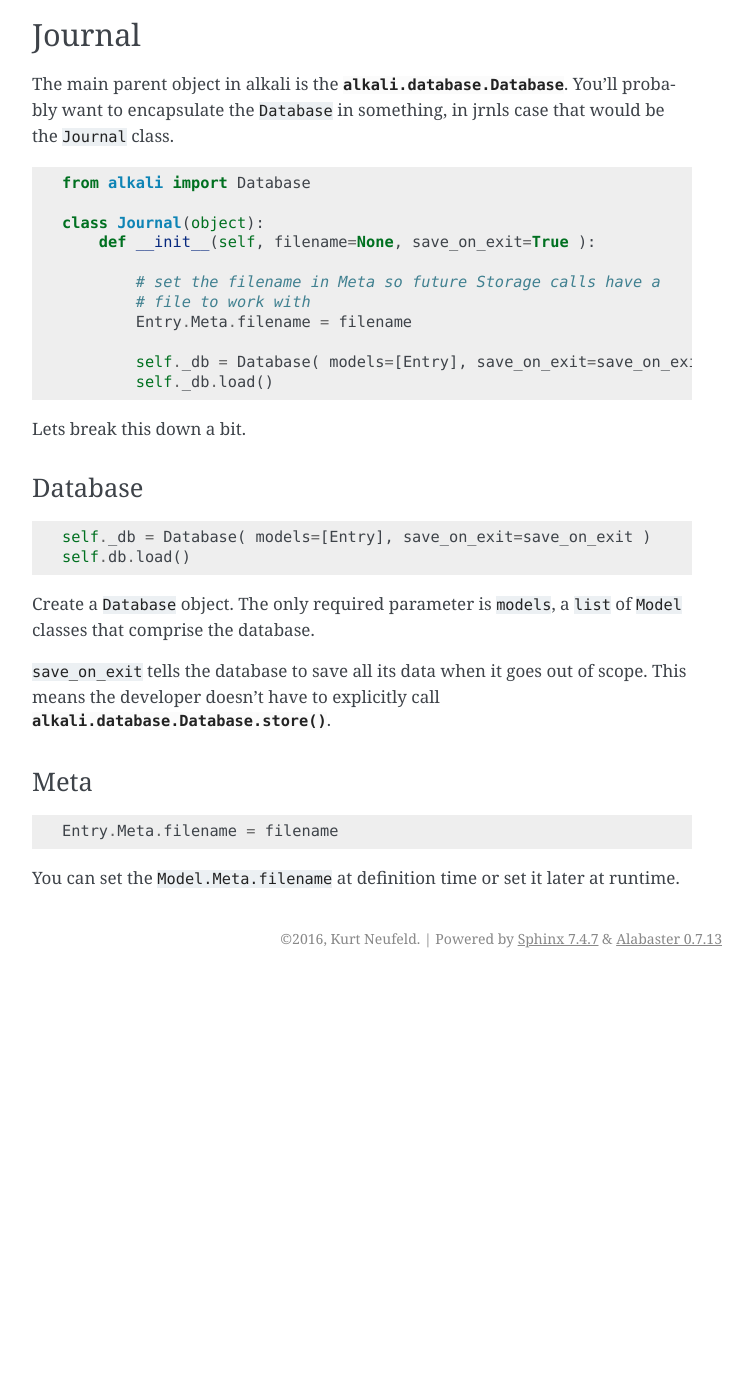
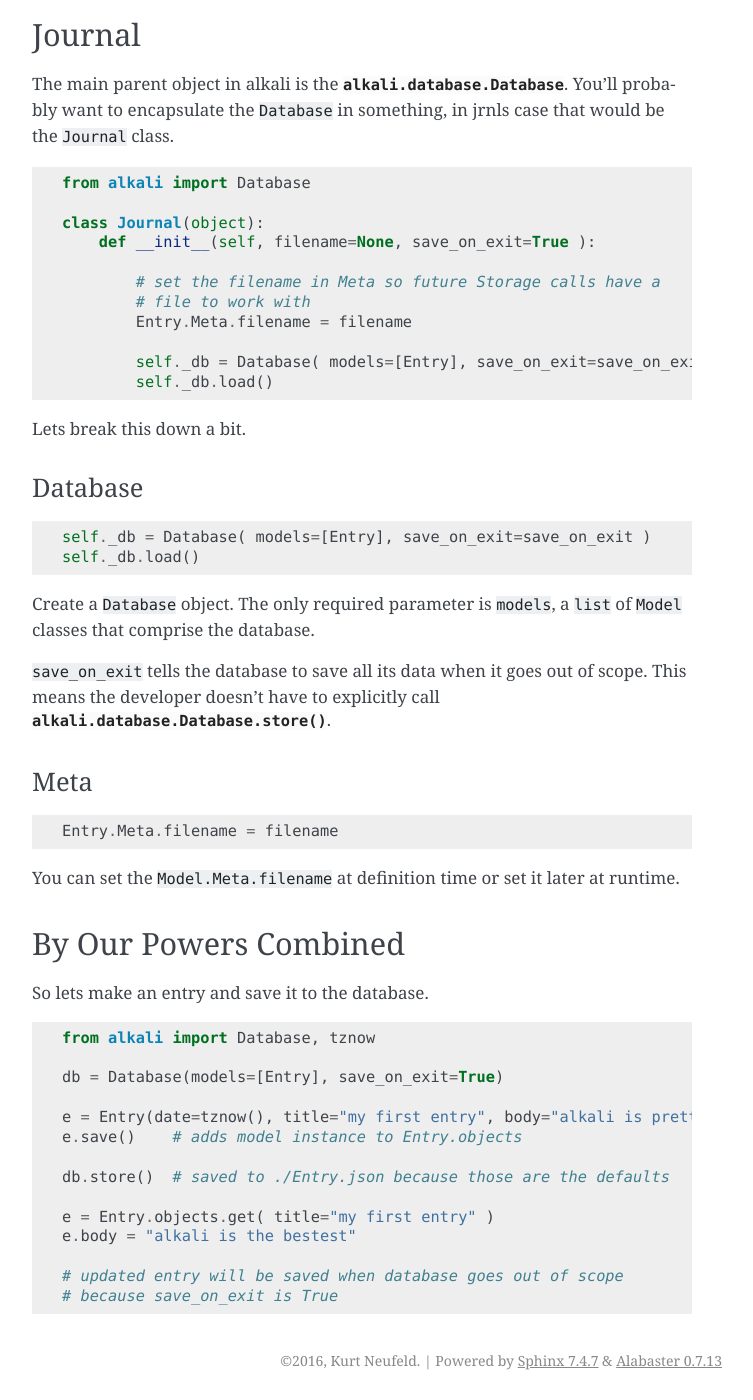
Before and after one commit to kneufeld/alkali, a Sphinx documentation site: the page built from docs/quickstart.rst, in a window 1280 px wide and 1400 px high, scrolled down 1755 px. Shown: the whole window, without its empty margins (388-1141 px from the left). Built offline with Sphinx 7.4.7, drawn with Linux system fonts in a browser that asks for light colours; before the commit the page ends 2733 px from its top, so only the background shows below that; some of the changed text lies outside the part shown.

Commit message:
added an example of creating an entry

```diff
--- a/docs/quickstart.rst
+++ b/docs/quickstart.rst
@@ -117,7 +117,7 @@ Database
 ::
 
     self._db = Database( models=[Entry], save_on_exit=save_on_exit )
-    self.db.load()
+    self._db.load()
 
 Create a ``Database`` object. The only required parameter is ``models``,
 a ``list`` of ``Model`` classes that comprise the database.
@@ -133,3 +133,25 @@ Meta
     Entry.Meta.filename = filename
 
 You can set the ``Model.Meta.filename`` at definition time or set it later at runtime.
+
+By Our Powers Combined
+----------------------
+
+So lets make an entry and save it to the database.
+
+::
+
+    from alkali import Database, tznow
+
+    db = Database(models=[Entry], save_on_exit=True)
+
+    e = Entry(date=tznow(), title="my first entry", body="alkali is pretty good")
+    e.save()    # adds model instance to Entry.objects
+
+    db.store()  # saved to ./Entry.json because those are the defaults
+
+    e = Entry.objects.get( title="my first entry" )
+    e.body = "alkali is the bestest"
+
+    # updated entry will be saved when database goes out of scope
+    # because save_on_exit is True
```
